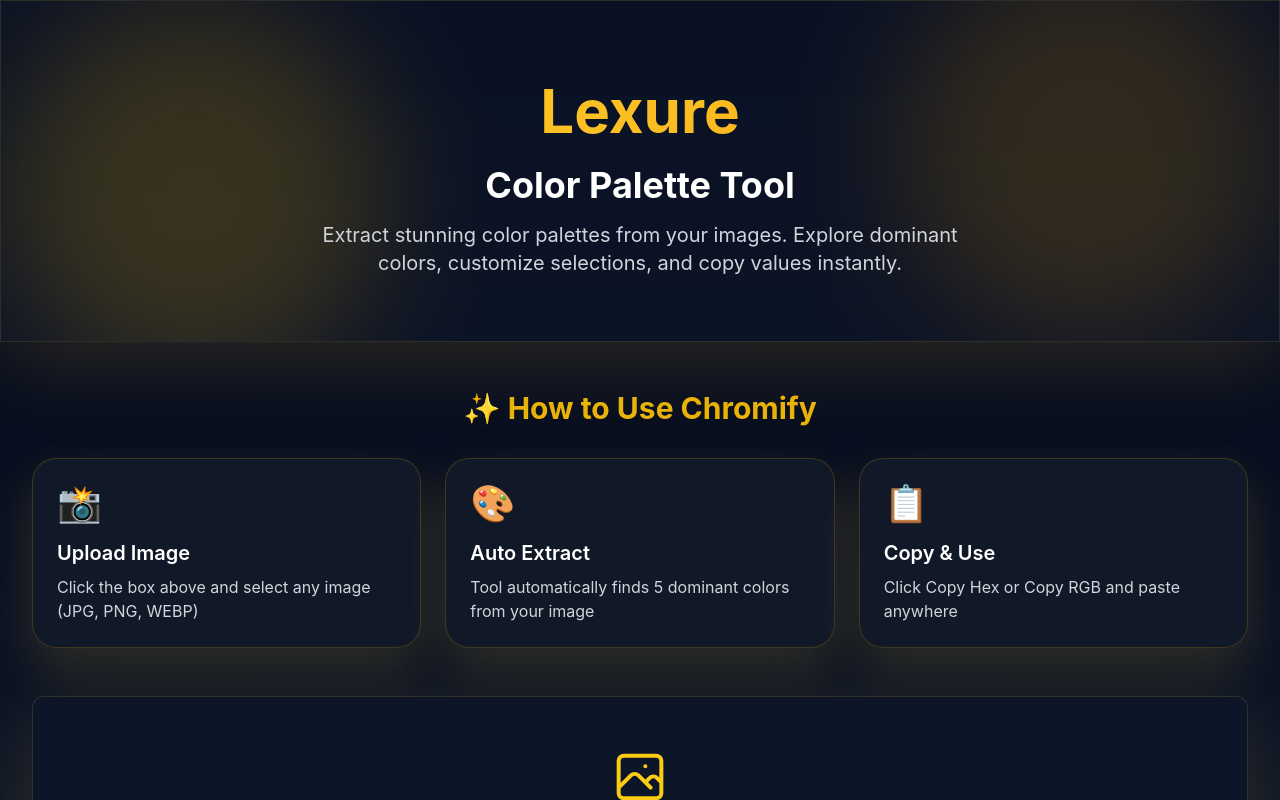
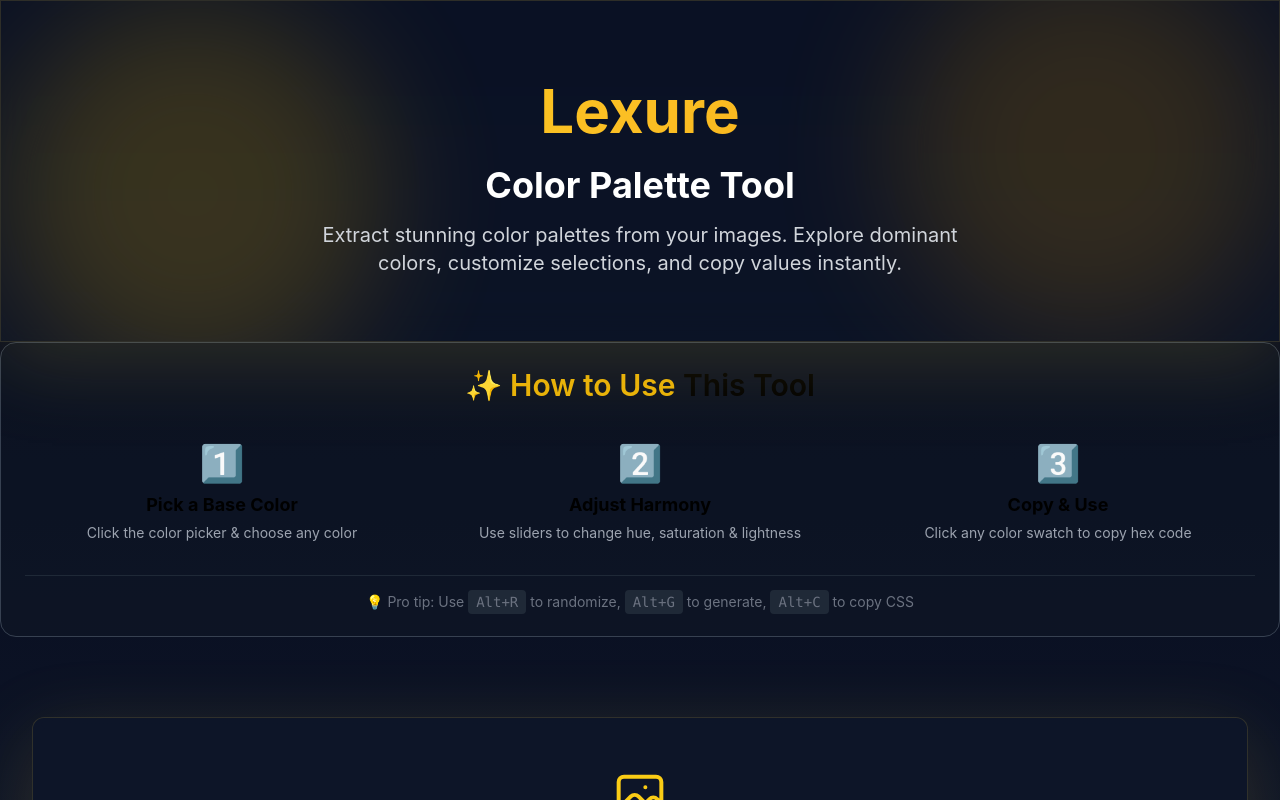
Before and after one commit to zabii555/color-palette-tool, a React (Vite) app: page / in a window 1280 px wide. Shown: the top 800 px of the page. Built offline with nearby package versions, Linux system fonts and the light colour scheme.

Commit message:
Updated tool with How to Use section

```diff
--- a/App.jsx
+++ b/App.jsx
@@ -105,36 +105,39 @@
         </div>
       </div>
 
-      <section className="mt-12">
-        <div className="max-w-7xl mx-auto px-4 sm:px-6 lg:px-8">
-          <div className="mb-8 text-center">
-            <h2 className="text-3xl font-bold text-yellow-500">✨ How to Use Chromify</h2>
+      {/* How to Use This Tool */}
+      <div className="bg-gray-900/50 rounded-2xl p-6 mb-8 border border-gray-700">
+        <h2 className="text-2xl md:text-3xl font-semibold mb-6 text-center">
+          <span className="text-yellow-500">✨ How to Use</span> This Tool
+        </h2>
+        <div className="grid grid-cols-1 md:grid-cols-3 gap-6 text-center">
+
+          <div className="p-4 rounded-xl hover:bg-gray-800/50 transition">
+            <div className="text-4xl mb-2">1️⃣</div>
+            <h3 className="text-lg font-bold mb-1">Pick a Base Color</h3>
+            <p className="text-gray-400 text-sm">Click the color picker & choose any color</p>
           </div>
-          <div className="grid grid-cols-1 md:grid-cols-3 gap-6">
-            <div className="bg-gray-900 border border-yellow-500/20 rounded-3xl p-6 shadow-[0_20px_50px_rgba(212,175,55,0.18)] transform transition duration-300 hover:scale-[1.02]">
-              <div className="text-4xl mb-4">📸</div>
-              <h3 className="text-xl font-semibold text-white mb-2">Upload Image</h3>
-              <p className="text-gray-300">
-                Click the box above and select any image (JPG, PNG, WEBP)
-              </p>
-            </div>
-            <div className="bg-gray-900 border border-yellow-500/20 rounded-3xl p-6 shadow-[0_20px_50px_rgba(212,175,55,0.18)] transform transition duration-300 hover:scale-[1.02]">
-              <div className="text-4xl mb-4">🎨</div>
-              <h3 className="text-xl font-semibold text-white mb-2">Auto Extract</h3>
-              <p className="text-gray-300">
-                Tool automatically finds 5 dominant colors from your image
-              </p>
-            </div>
-            <div className="bg-gray-900 border border-yellow-500/20 rounded-3xl p-6 shadow-[0_20px_50px_rgba(212,175,55,0.18)] transform transition duration-300 hover:scale-[1.02]">
-              <div className="text-4xl mb-4">📋</div>
-              <h3 className="text-xl font-semibold text-white mb-2">Copy & Use</h3>
-              <p className="text-gray-300">
-                Click Copy Hex or Copy RGB and paste anywhere
-              </p>
-            </div>
+
+          <div className="p-4 rounded-xl hover:bg-gray-800/50 transition">
+            <div className="text-4xl mb-2">2️⃣</div>
+            <h3 className="text-lg font-bold mb-1">Adjust Harmony</h3>
+            <p className="text-gray-400 text-sm">Use sliders to change hue, saturation & lightness</p>
           </div>
+
+          <div className="p-4 rounded-xl hover:bg-gray-800/50 transition">
+            <div className="text-4xl mb-2">3️⃣</div>
+            <h3 className="text-lg font-bold mb-1">Copy & Use</h3>
+            <p className="text-gray-400 text-sm">Click any color swatch to copy hex code</p>
+          </div>
+
         </div>
-      </section>
+
+        <div className="mt-4 text-center text-sm text-gray-500 border-t border-gray-800 pt-4">
+          💡 Pro tip: Use <kbd className="px-2 py-1 bg-gray-800 rounded">Alt+R</kbd> to randomize,{' '}
+          <kbd className="px-2 py-1 bg-gray-800 rounded">Alt+G</kbd> to generate,{' '}
+          <kbd className="px-2 py-1 bg-gray-800 rounded">Alt+C</kbd> to copy CSS
+        </div>
+      </div>
 
       {/* Main Content */}
       <main className="flex-1 max-w-7xl mx-auto w-full px-4 sm:px-6 lg:px-8 py-12">
```
